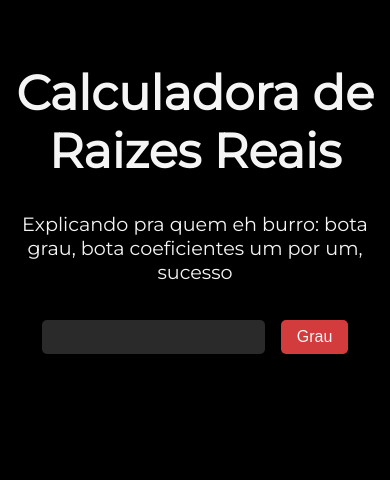
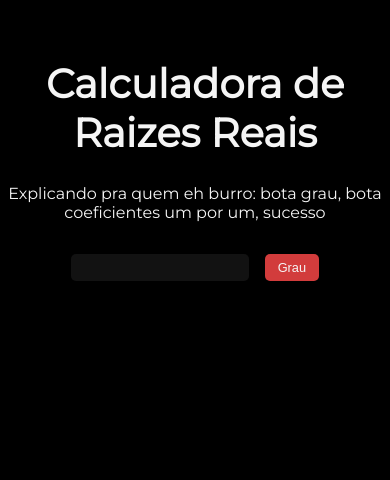
Before and after one commit to pedrocruz2/eiensiei, a plain HTML site: page docs/calcHTML/index.html in a window 390 px wide. Drawn offline with Linux system fonts and the light colour scheme.

Commit message:
Update new.css

```diff
--- a/docs/calcHTML/new.css
+++ b/docs/calcHTML/new.css
@@ -4,7 +4,7 @@
   --text-color: #f5f5f5;
   --button-color: #d23c3c;
   --button-hover-color: #e24b4b;
-  --input-background-color: #2a2a2a;
+  --input-background-color: #121212;
   --input-text-color: #f5f5f5;
   --title-color: #f5f5f5;
 }
@@ -42,6 +42,7 @@ body {
   justify-content: center;
   align-items: center;
   margin: 1rem 0;
+  flex-wrap: wrap;
 }
 
 /* Inputs and buttons */
@@ -52,6 +53,7 @@ input[type="text"] {
   padding: 0.5rem;
   font-size: 1rem;
   border-radius: 5px;
+  margin-bottom: 1rem;
 }
 
 button {
@@ -64,6 +66,7 @@ button {
   cursor: pointer;
   margin-left: 1rem;
   transition: background-color 0.3s;
+  margin-bottom: 1rem;
 }
 
 button:hover {
@@ -89,3 +92,24 @@ button:hover {
 #title, #botao-grau, #botao-funcao, #grau-preview-div, #preview-funcao-div,preview-raizes-div, #botao-reset {
   animation: fadeIn 1s;
 }
+
+/* Media query for mobile devices */
+@media (max-width: 768px) {
+  #title h1 {
+    font-size: 2.5rem;
+  }
+
+  #my-paragraph {
+    font-size: 1rem;
+  }
+
+  input[type="text"] {
+    font-size: 0.8rem;
+    padding: 0.4rem;
+  }
+
+  button {
+    font-size: 0.8rem;
+    padding: 0.4rem 0.8rem;
+  }
+}
```
